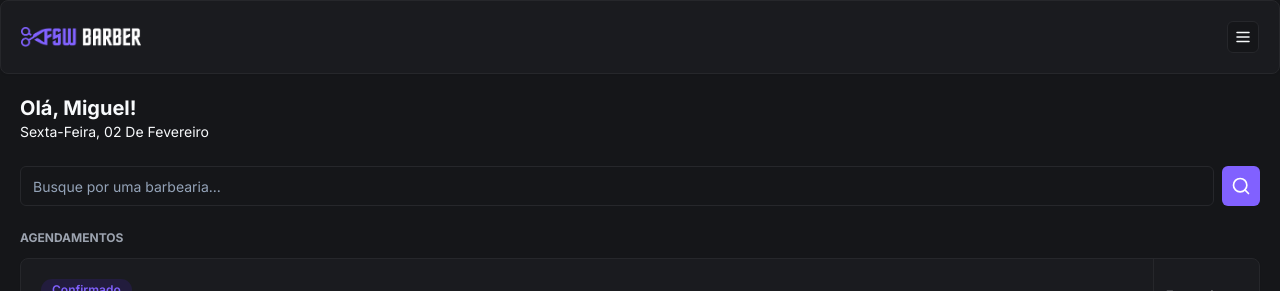
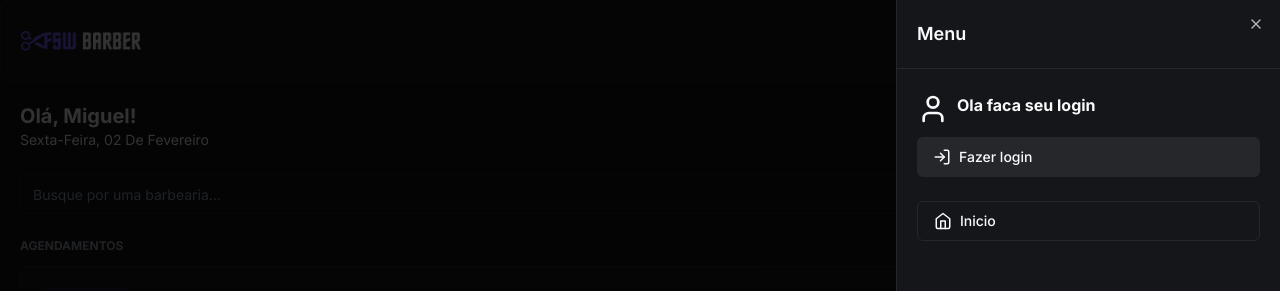
Before and after one commit to diname/fullstackweek-barber, a Next.js app: page / in a window 1280 px wide. Both pictures are taken after a click on the button 1243 px from the left and 37 px from the top of the page. Shown: the top 291 px of the page. Built offline with nearby package versions, Linux system fonts and the light colour scheme; no server answers; the database is empty.

Commit message:
feat: add sign in and sign ou

```diff
--- a/app/_components/header.tsx
+++ b/app/_components/header.tsx
@@ -1,16 +1,101 @@
+'use client'
+
 import Image from 'next/image'
 import { Card, CardContent } from './ui/card'
 import { Button } from './ui/button'
-import { MenuIcon } from 'lucide-react'
+import {
+  CalendarIcon,
+  HomeIcon,
+  LogInIcon,
+  LogOutIcon,
+  MenuIcon,
+  UserIcon
+} from 'lucide-react'
+import {
+  Sheet,
+  SheetContent,
+  SheetHeader,
+  SheetTitle,
+  SheetTrigger
+} from './ui/sheet'
+import { signIn, signOut, useSession } from 'next-auth/react'
+import { Avatar, AvatarImage } from './ui/avatar'
+import Link from 'next/link'
 
 const Header = () => {
+  const { data, status } = useSession()
+
+  const handleLogoutClick = () => signOut()
+  const handleLoginClick = () => signIn('google')
+
   return (
     <Card>
       <CardContent className="p-5 justify-between items-center flex flex-row">
-        <Image src="/logo.png" alt="FSW Barber" height={22} width={120} />
-        <Button variant="outline" size="icon" className="h-8 w-8">
-          <MenuIcon size={18} />
-        </Button>
+        <Image src="/logo.png" alt="FSW Barber" height={18} width={120} />
+
+        <Sheet>
+          <SheetTrigger asChild>
+            <Button variant="outline" size="icon">
+              <MenuIcon size={16} />
+            </Button>
+          </SheetTrigger>
+
+          <SheetContent className="p-0">
+            <SheetHeader className="text-left border-b border-solid border-secondary p-5">
+              <SheetTitle>Menu</SheetTitle>
+            </SheetHeader>
+
+            {data?.user ? (
+              <div className="flex justify-between px-5 py-6 items-center">
+                <div className="flex item-center gap-3 ">
+                  <Avatar>
+                    <AvatarImage src={data.user?.image ?? ''} />
+                  </Avatar>
+
+                  <h2 className="font-bold"> {data.user.name} </h2>
+                </div>
+
+                <Button variant="secondary" size="icon">
+                  <LogOutIcon onClick={handleLogoutClick} />
+                </Button>
+              </div>
+            ) : (
+              <div className="flex flex-col px-5 py-6 gap-3">
+                <div className="flex item-center gap-2">
+                  <UserIcon size={32} />
+                  <h2 className="font-bold">Ola faca seu login</h2>
+                </div>
+
+                <Button
+                  variant="secondary"
+                  className="w-full justify-start"
+                  onClick={handleLoginClick}
+                >
+                  <LogInIcon className="mr-2" size={18} />
+                  Fazer login
+                </Button>
+              </div>
+            )}
+
+            <div className="flex flex-col gap-3 px-5">
+              <Button variant="outline" className="justify-start" asChild>
+                <Link href="/">
+                  <HomeIcon size={18} className="mr-2" />
+                  Inicio
+                </Link>
+              </Button>
+
+              {data?.user && (
+                <Button variant="outline" className="justify-start" asChild>
+                  <Link href="/bookings">
+                    <CalendarIcon size={18} className="mr-2" />
+                    Agendamentos
+                  </Link>
+                </Button>
+              )}
+            </div>
+          </SheetContent>
+        </Sheet>
       </CardContent>
     </Card>
   )
--- /dev/null
+++ b/app/_components/ui/sheet.tsx
@@ -0,0 +1,140 @@
+"use client"
+
+import * as React from "react"
+import * as SheetPrimitive from "@radix-ui/react-dialog"
+import { cva, type VariantProps } from "class-variance-authority"
+import { X } from "lucide-react"
+
+import { cn } from "@/app/_lib/utils"
+
+const Sheet = SheetPrimitive.Root
+
+const SheetTrigger = SheetPrimitive.Trigger
+
+const SheetClose = SheetPrimitive.Close
+
+const SheetPortal = SheetPrimitive.Portal
+
+const SheetOverlay = React.forwardRef<
+  React.ElementRef<typeof SheetPrimitive.Overlay>,
+  React.ComponentPropsWithoutRef<typeof SheetPrimitive.Overlay>
+>(({ className, ...props }, ref) => (
+  <SheetPrimitive.Overlay
+    className={cn(
+      "fixed inset-0 z-50 bg-black/80  data-[state=open]:animate-in data-[state=closed]:animate-out data-[state=closed]:fade-out-0 data-[state=open]:fade-in-0",
+      className
+    )}
+    {...props}
+    ref={ref}
+  />
+))
+SheetOverlay.displayName = SheetPrimitive.Overlay.displayName
+
+const sheetVariants = cva(
+  "fixed z-50 gap-4 bg-background p-6 shadow-lg transition ease-in-out data-[state=open]:animate-in data-[state=closed]:animate-out data-[state=closed]:duration-300 data-[state=open]:duration-500",
+  {
+    variants: {
+      side: {
+        top: "inset-x-0 top-0 border-b data-[state=closed]:slide-out-to-top data-[state=open]:slide-in-from-top",
+        bottom:
+          "inset-x-0 bottom-0 border-t data-[state=closed]:slide-out-to-bottom data-[state=open]:slide-in-from-bottom",
+        left: "inset-y-0 left-0 h-full w-3/4 border-r data-[state=closed]:slide-out-to-left data-[state=open]:slide-in-from-left sm:max-w-sm",
+        right:
+          "inset-y-0 right-0 h-full w-3/4  border-l data-[state=closed]:slide-out-to-right data-[state=open]:slide-in-from-right sm:max-w-sm",
+      },
+    },
+    defaultVariants: {
+      side: "right",
+    },
+  }
+)
+
+interface SheetContentProps
+  extends React.ComponentPropsWithoutRef<typeof SheetPrimitive.Content>,
+    VariantProps<typeof sheetVariants> {}
+
+const SheetContent = React.forwardRef<
+  React.ElementRef<typeof SheetPrimitive.Content>,
+  SheetContentProps
+>(({ side = "right", className, children, ...props }, ref) => (
+  <SheetPortal>
+    <SheetOverlay />
+    <SheetPrimitive.Content
+      ref={ref}
+      className={cn(sheetVariants({ side }), className)}
+      {...props}
+    >
+      {children}
+      <SheetPrimitive.Close className="absolute right-4 top-4 rounded-sm opacity-70 ring-offset-background transition-opacity hover:opacity-100 focus:outline-none focus:ring-2 focus:ring-ring focus:ring-offset-2 disabled:pointer-events-none data-[state=open]:bg-secondary">
+        <X className="h-4 w-4" />
+        <span className="sr-only">Close</span>
+      </SheetPrimitive.Close>
+    </SheetPrimitive.Content>
+  </SheetPortal>
+))
+SheetContent.displayName = SheetPrimitive.Content.displayName
+
+const SheetHeader = ({
+  className,
+  ...props
+}: React.HTMLAttributes<HTMLDivElement>) => (
+  <div
+    className={cn(
+      "flex flex-col space-y-2 text-center sm:text-left",
+      className
+    )}
+    {...props}
+  />
+)
+SheetHeader.displayName = "SheetHeader"
+
+const SheetFooter = ({
+  className,
+  ...props
+}: React.HTMLAttributes<HTMLDivElement>) => (
+  <div
+    className={cn(
+      "flex flex-col-reverse sm:flex-row sm:justify-end sm:space-x-2",
+      className
+    )}
+    {...props}
+  />
+)
+SheetFooter.displayName = "SheetFooter"
+
+const SheetTitle = React.forwardRef<
+  React.ElementRef<typeof SheetPrimitive.Title>,
+  React.ComponentPropsWithoutRef<typeof SheetPrimitive.Title>
+>(({ className, ...props }, ref) => (
+  <SheetPrimitive.Title
+    ref={ref}
+    className={cn("text-lg font-semibold text-foreground", className)}
+    {...props}
+  />
+))
+SheetTitle.displayName = SheetPrimitive.Title.displayName
+
+const SheetDescription = React.forwardRef<
+  React.ElementRef<typeof SheetPrimitive.Description>,
+  React.ComponentPropsWithoutRef<typeof SheetPrimitive.Description>
+>(({ className, ...props }, ref) => (
+  <SheetPrimitive.Description
+    ref={ref}
+    className={cn("text-sm text-muted-foreground", className)}
+    {...props}
+  />
+))
+SheetDescription.displayName = SheetPrimitive.Description.displayName
+
+export {
+  Sheet,
+  SheetPortal,
+  SheetOverlay,
+  SheetTrigger,
+  SheetClose,
+  SheetContent,
+  SheetHeader,
+  SheetFooter,
+  SheetTitle,
+  SheetDescription,
+}
--- a/package.json
+++ b/package.json
@@ -15,6 +15,7 @@
     "@auth/prisma-adapter": "^1.2.0",
     "@prisma/client": "^5.9.1",
     "@radix-ui/react-avatar": "^1.0.4",
+    "@radix-ui/react-dialog": "^1.0.5",
     "@radix-ui/react-slot": "^1.0.2",
     "class-variance-authority": "^0.7.0",
     "clsx": "^2.1.0",
```
Also changed, not shown: 1 other file (tests, documents, lock files or other folders).
